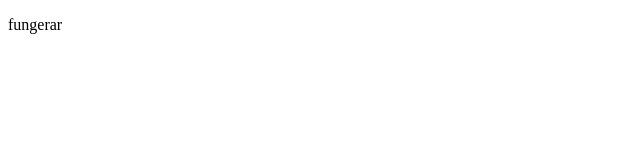
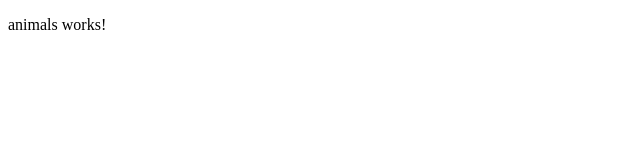
Before and after one commit to fplanting/angular-assignments, an Angular app in the folder angular-assignments/: page / in a window 1280 px wide. Shown: the top 160 px of the page, without its empty margins (0-640 px from the left). Built offline with nearby package versions, Linux system fonts and the light colour scheme.

Commit message:
added component and models

```diff
--- a/angular-assignments/src/app/app.component.html
+++ b/angular-assignments/src/app/app.component.html
@@ -1 +1 @@
-<p>fungerar</p>
+<app-animals></app-animals>
--- a/angular-assignments/src/app/app.module.ts
+++ b/angular-assignments/src/app/app.module.ts
@@ -2,10 +2,12 @@ import { NgModule } from '@angular/core';
 import { BrowserModule } from '@angular/platform-browser';
 
 import { AppComponent } from './app.component';
+import { AnimalsComponent } from './components/animals/animals.component';
 
 @NgModule({
   declarations: [
-    AppComponent
+    AppComponent,
+    AnimalsComponent
   ],
   imports: [
     BrowserModule
--- /dev/null
+++ b/angular-assignments/src/app/components/animals/animals.component.html
@@ -0,0 +1 @@
+<p>animals works!</p>
--- /dev/null
+++ b/angular-assignments/src/app/components/animals/animals.component.ts
@@ -0,0 +1,15 @@
+import { Component, OnInit } from '@angular/core';
+
+@Component({
+  selector: 'app-animals',
+  templateUrl: './animals.component.html',
+  styleUrls: ['./animals.component.scss']
+})
+export class AnimalsComponent implements OnInit {
+
+  constructor() { }
+
+  ngOnInit(): void {
+  }
+
+}
```
Also changed, not shown: angular-assignments/src/app/models/Animal.ts (added, +13 -0 lines), angular-assignments/src/app/components/animals/animals.component.scss (added), 1 other file (tests, documents, lock files or other folders).
